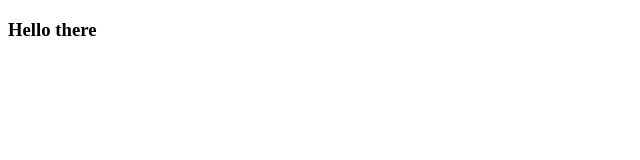
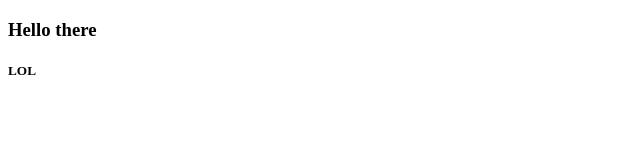
Before and after one commit to ManasVyas/demo_repo, a plain HTML site: page index.html in a window 1280 px wide. Shown: the full height of the page, 0-640 px from the left. Drawn offline with Linux system fonts and the light colour scheme.

Commit message:
added again

```diff
--- a/index.html
+++ b/index.html
@@ -7,5 +7,6 @@
 </head>
 <body>
     <h3>Hello there</h3>
+    <h5>LOL</h5>
 </body>
 </html>
```
